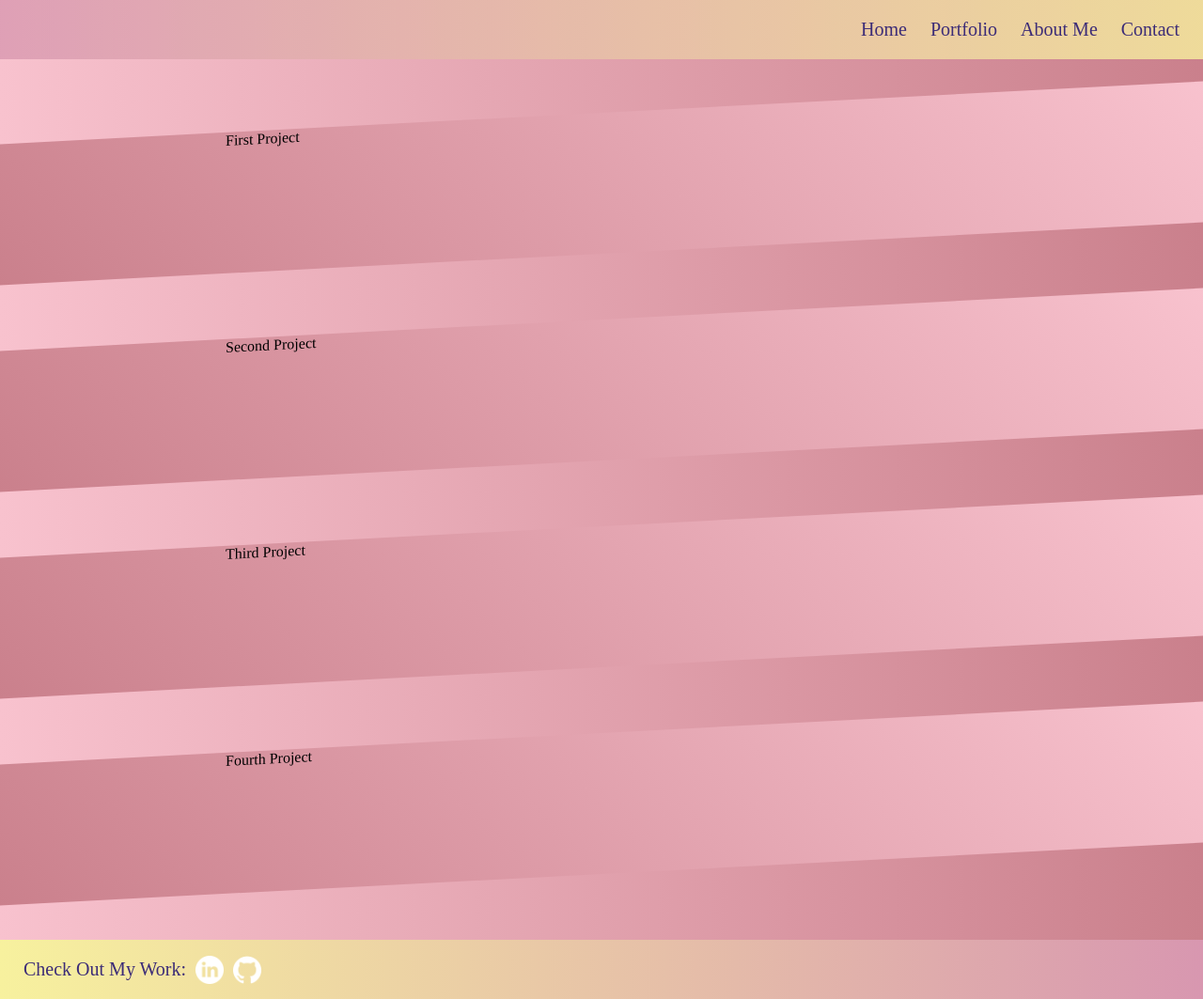
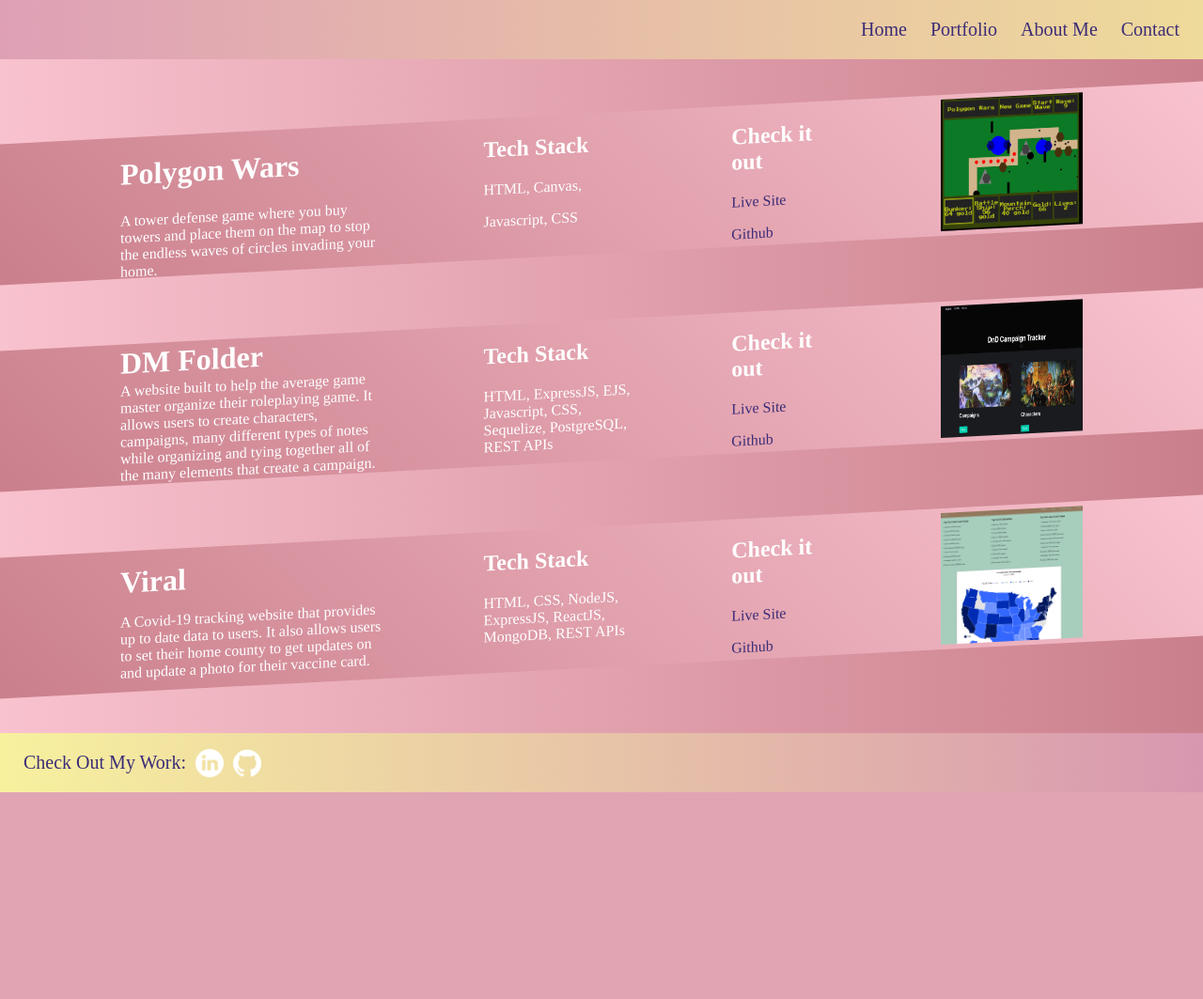
Before and after one commit to sterlingeide/portfolio, a Django app: page /portfolio/ in a window 1280 px wide. Shown: the whole page at 94% size. After the commit the page ends 843 px from the top, so only its background shows below. Run offline with Django 4.2, Linux system fonts and the light colour scheme.

Commit message:
completed Portfolio page

```diff
--- a/my_site/static/my_site/style.css
+++ b/my_site/static/my_site/style.css
@@ -219,7 +219,50 @@ li {
 }
 
 #project {
-	max-width: 50em;
+	max-width: 80%;
 	margin: 0 auto;
+    display: flex;
+    flex-direction: row;
+    justify-content: center;
+    align-items: flex-start;
+    flex-wrap: nowrap;
+    gap: 100px;
+    color: white;
+}
 
+.description {
+    width: 350px;
 }
+
+#project-link {
+    color: rgb(60, 44, 119);
+    text-decoration: none;
+}
+
+#project-link:hover {
+    text-decoration: underline;
+}
+
+#app-photos {
+    height: 140px;
+    max-width: 151px;
+    margin-top: 5px;
+}
+
+.tech {
+    margin-bottom: 7px;
+    width: 200px;
+}
+
+.view {
+    margin-bottom: 7px;
+    width: 150px;
+}
+
+#description-2 {
+    margin: 2px 0px 2px 0px;
+}
+
+#description-3 {
+    margin: 15px 0px 15px 0px;
+}
--- a/my_site/templates/my_site/portfolio.html
+++ b/my_site/templates/my_site/portfolio.html
@@ -5,23 +5,69 @@
 <div id="portfolio-page">
     <div id="diagonal-first">
         <div id="project">
-            <p>First Project</p>
+            <div class="description">
+                <h1>Polygon Wars</h1>
+                <p>A tower defense game where you buy towers and place them on the map to stop the endless waves of circles invading your home. </p>
+            </div>
+            <div class="tech">
+                <h2>Tech Stack</h2>
+                <p>HTML, Canvas,</p>
+                <p>Javascript, CSS</p>
+            </div>
+            <div class="view">
+                <h2>Check it out</h2>
+                <p><a id="project-link" href="https://sterlingeide.github.io/polygon-wars/">Live Site</a></p>
+                <p><a id="project-link" href="https://github.com/sterlingeide/polygon-wars">Github</a></p>
+            </div>
+            <div id="app-photo">
+                <image id="app-photos" src="../../static/my_site/images/polygon_wars.png">
+            </div>
         </div>
     </div>
     <div id="diagonal">
         <div id="project">
-            <p>Second Project</p>
+            <div class="description">
+                <h1 id="description-2">DM Folder</h1>
+                <p id="description-2">A website built to help the average game master organize their roleplaying game. It allows users to create characters, campaigns, many different types of notes while organizing and tying together all of the many elements that create a campaign. </p>
+            </div>
+            <div class="tech">
+                <h2>Tech Stack</h2>
+                <p>HTML, ExpressJS, EJS, Javascript, CSS, Sequelize, PostgreSQL, REST APIs</p>
+            </div>
+            <div class="view">
+                <h2>Check it out</h2>
+                <p><a id="project-link" href="https://dm-folder.herokuapp.com/">Live Site</a></p>
+                <p><a id="project-link" href="https://github.com/sterlingeide/DMFolder">Github</a></p>
+            </div>
+            <div id="app-photo">
+                <image id="app-photos" src="../../static/my_site/images/DM_folder.png">
+            </div>
         </div>
     </div>
     <div id="diagonal">
         <div id="project">
-            <p>Third Project</p>
+            <div class="description">
+                <h1 id="description-3">Viral</h1>
+                <p id="description-3">A Covid-19 tracking website that provides up to date data to users. It also allows users to set their home county to get updates on and update a photo for their vaccine card.</p>
+            </div>
+            <div class="tech">
+                <h2>Tech Stack</h2>
+                <p>HTML, CSS, NodeJS, ExpressJS, ReactJS, MongoDB, REST APIs</p>
+            </div>
+            <div class="view">
+                <h2>Check it out</h2>
+                <p><a id="project-link" href="https://viral-covid.herokuapp.com/">Live Site</a></p>
+                <p><a id="project-link" href="https://github.com/cspdevs000/viral-app">Github</a></p>
+            </div>
+            <div id="app-photo">
+                <image id="app-photos" src="../../static/my_site/images/ViralHomePage.png">
+            </div>
         </div>
     </div>
-    <div id="diagonal">
+    <!-- <div id="diagonal">
         <div id="project">
-            <p>Fourth Project</p>
+            <h4>Survival Check</h4>
         </div>
-    </div>
+    </div> -->
 </div>
 {% endblock %}
```
Also changed, not shown: my_site/static/my_site/images/DM_folder.png (added), my_site/static/my_site/images/ViralHomePage.png (added), my_site/static/my_site/images/polygon_wars.png (added).
